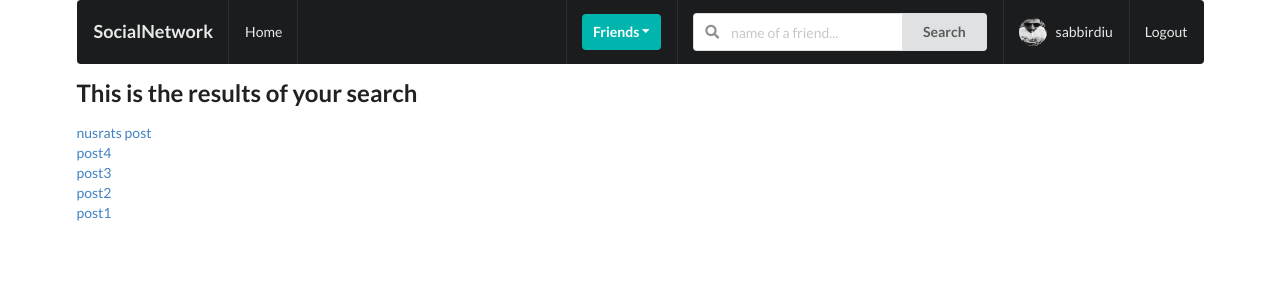
After one commit to Sabbirdiu/Django_Social_Network, a Django app: page /search/ in a window 1280 px wide. The commit adds this page. Shown: the top 300 px of the page. Run offline with Django 3.2, Linux system fonts and the light colour scheme; a user stored in the database is signed in; data comes from the database, SQL or seed files in the repository; both versions use the stored data as it was after the commit; some libraries are stand-ins or nearby versions.

Commit message:
Added search engine

```diff
--- a/profiles/urls.py
+++ b/profiles/urls.py
@@ -11,10 +11,12 @@ from .views import  (
     remove_from_friends,
     accept_invatation,
     reject_invatation,
+    search,
+
 )
 
 urlpatterns = [
-    # path('profile/',my_profile_view),
+    path('search/',search,name='search_results'),
     path('myprofile/', my_profile_view, name='my-profile-view'),
     path('my-invites/', invites_received_view, name='my-invites-view'),
     path('to-invite/', invite_profiles_list_view, name='invite-profiles-view'),
@@ -24,5 +26,6 @@ urlpatterns = [
     path('<slug>/', ProfileDetailView.as_view(), name='profile-detail-view'),
     path('my-invites/acctept/', accept_invatation, name='accept-invite'),
     path('my-invites/reject/', reject_invatation, name='reject-invite'),
+    # path('search/', SearchResultsView.as_view(), name='search_results'),
 
 ]
--- a/profiles/views.py
+++ b/profiles/views.py
@@ -1,13 +1,31 @@
 from django.shortcuts import render, redirect, get_object_or_404
 from django.contrib.auth.decorators import login_required
 from .models import Profile, Relationship
+from posts.models import Post
 from .forms import ProfileModelForm
 from django.contrib.auth.mixins import LoginRequiredMixin
 from django.contrib.auth.models import User
 from django.db.models import Q
-from django.views.generic import ListView, DetailView
+from django.views.generic import ListView, DetailView,TemplateView
+from django.db.models import Q
 
 # Create your views here.
+# def search(request):
+#     return render(request,'search_results.html')
+def search(request):
+    queryset = Post.objects.all()
+    query = request.GET.get('q')
+    if query:
+        queryset = queryset.filter(
+            Q(content__icontains=query)
+
+        ).distinct()
+    context = {
+        'queryset': queryset,
+        'query':query
+    }
+    return render(request, 'search_results.html', context)
+
 
 @login_required
 def my_profile_view(request):
--- a/templates/navbar.html
+++ b/templates/navbar.html
@@ -21,7 +21,8 @@
                       <a href="{% url 'invite-profiles-view' %}" class="item">
                           Send Invites
                       </a>
-                      <a href="{{path_to_my_invites}}" class="{% if request.path == path_to_my_invites %}active{% endif %} item">
+
+                      <a href="{% url 'my-invites-view' %}" class="{% if request.path == path_to_my_invites %}active{% endif %} item">
                         Received Invites &nbsp; <div class="ui purple horizontal label">{{invites_num}}</div>
                     </a>
 
@@ -29,7 +30,7 @@
                </div>
           </div>
                <div class="item">
-                <form action="" method="GET">
+                <form action="{% url 'search_results' %}" method="GET">
                   <div class="ui action left icon input">
                   <input class="prompt" type="text" name='q' placeholder="name of a friend...">
                   <i class="search icon"></i>
@@ -38,10 +39,10 @@
               </form>
               </div>
 
-              <a href="{{path_to_my_profile}}" class="{% if request.path == path_to_my_profile %}active{% endif %} item">
+              <a href="{% url 'my-profile-view' %}" class="{% if request.path == path_to_my_profile %}active{% endif %} item">
                 <img src={{picture.url}} class="ui avatar image">&nbsp;
                  {{ request.user }}
-             </a>
+            </a>
               <a href="{% url 'account_logout' %}" class="ui item">
                   Logout
               </a>
--- /dev/null
+++ b/templates/search_results.html
@@ -0,0 +1,19 @@
+
+{% extends "base.html" %}
+{% load static %}
+{% block title %}Search{% endblock title %}
+{% block content %}
+
+
+<div class="container" >
+<h2 class='text-primary mb-3 mt-3 border-info border-bottom border-height-3 pb-2'>This is the results of your search</h2>
+
+{% for post in queryset %}
+    <a class="text-decoration-none reset-ancho  " href="{{ post.get_absolute_url }}">{{ post.content }}</a>
+    <br />
+{% endfor %}
+</div>
+ <!-- Blog listing-->
+</div>
+
+{% endblock %}
```
Also changed, not shown: db.sqlite3, media/avatars/969594_311258472351695_2105241485_n.jpg (added), media/social.jpg (added).
